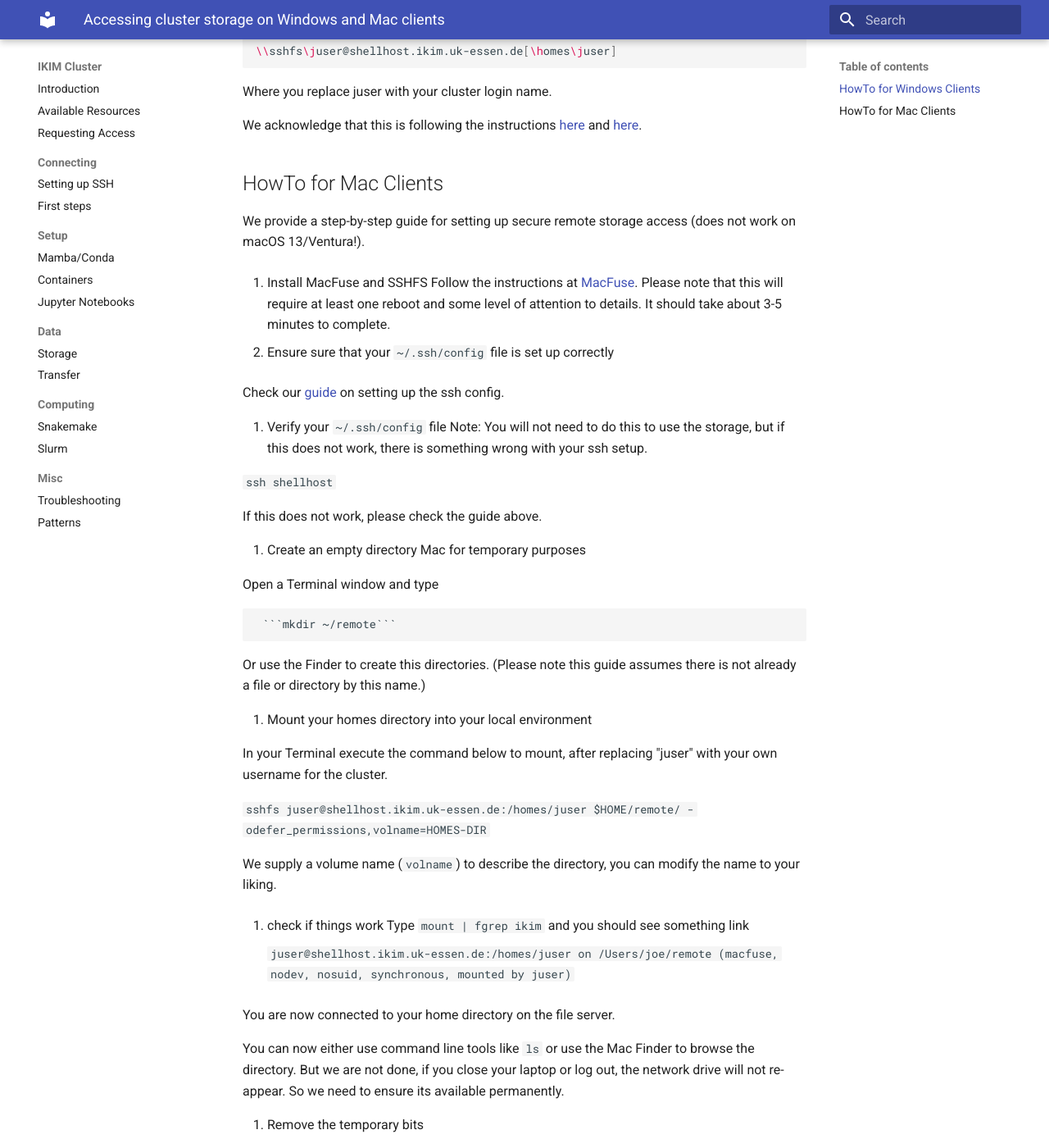
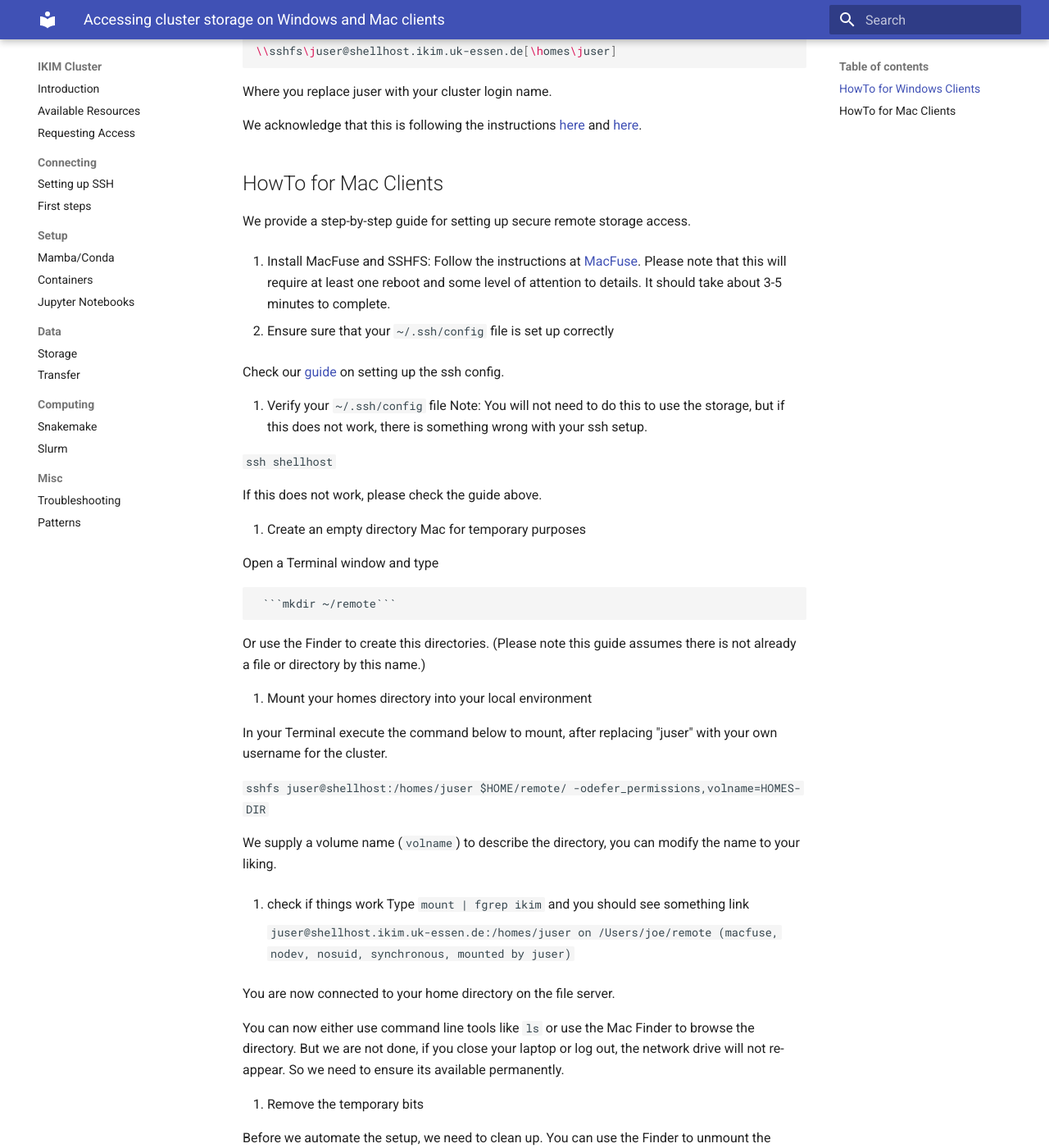
Before and after one commit to IKIM-Essen/ClusterDocs, an MkDocs documentation site: the page built from docs/accessing-storage.md, in a window 1280 px wide and 1400 px high, scrolled down 1425 px. Shown: the whole window at 82% size. Built offline with MkDocs 1.6.1 and Material for MkDocs 9.7.7, drawn with Linux system fonts in a browser that asks for light colours.

Commit message:
Update accessing-storage.md

````diff
--- a/docs/accessing-storage.md
+++ b/docs/accessing-storage.md
@@ -54,9 +54,9 @@ We acknowledge that this is following the instructions [here](https://github.com
 
 ## HowTo for Mac Clients
 
-We provide a step-by-step guide for setting up secure remote storage access (does not work on macOS 13/Ventura!).
+We provide a step-by-step guide for setting up secure remote storage access.
 
-1. Install MacFuse and SSHFS
+1. Install MacFuse and SSHFS:
  Follow the instructions at [MacFuse](https://osxfuse.github.io). Please note that this will require at least one reboot and some level of  attention to details. It should take about 3-5 minutes to complete.
 
 2. Ensure sure that your `~/.ssh/config` file is set up correctly
@@ -83,7 +83,7 @@ something wrong with your ssh setup.
 
 In your Terminal execute the command below to mount, after replacing "juser" with your own username for the cluster.
 
-   ```sshfs juser@shellhost.ikim.uk-essen.de:/homes/juser $HOME/remote/
+   ```sshfs juser@shellhost:/homes/juser $HOME/remote/
     -odefer_permissions,volname=HOMES-DIR```
 
 We supply a volume name (`volname`) to describe the directory, you can modify the name to your liking.
````
